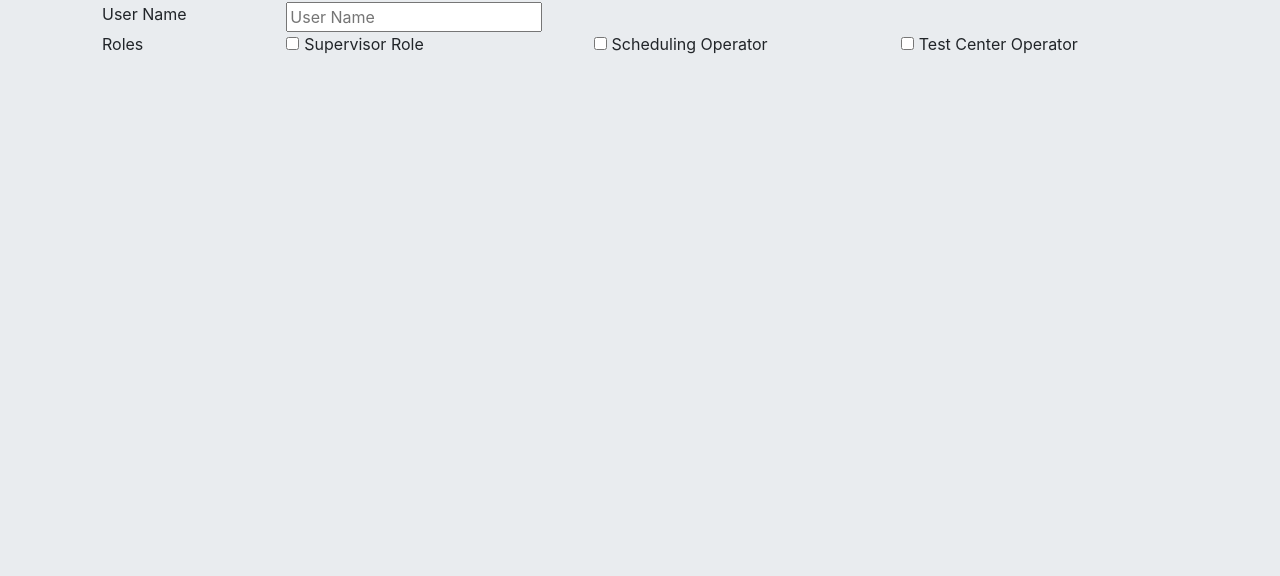
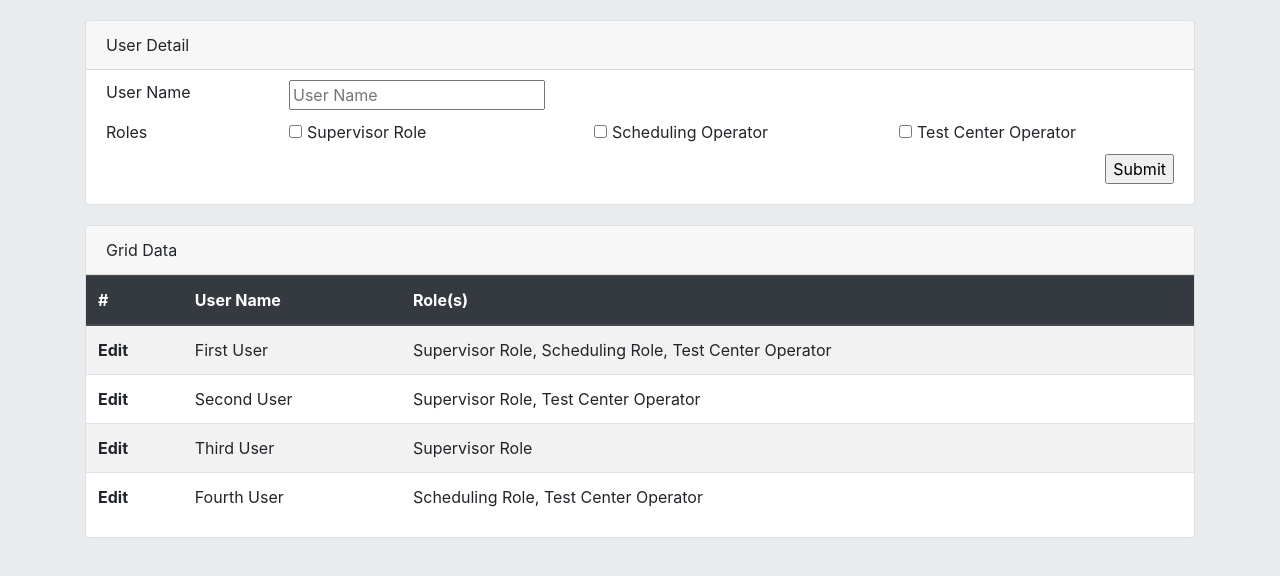
Before and after one commit to gitsjhare/OracleRoles, an Angular app: page / in a window 1280 px wide. Shown: the top 576 px of the page. Built offline with nearby package versions, Linux system fonts and the light colour scheme.

Commit message:
demo completed

```diff
--- a/src/app/Roles/roles.component.html
+++ b/src/app/Roles/roles.component.html
@@ -1,4 +1,8 @@
-<div class="row ComponentBody">
+<div class="card margintop_20">
+    <div class="card-header">
+      User Detail
+    </div>
+<div class="row ComponentBody margintop_10">
   <div class="col-2">
     User Name
   </div>
@@ -6,9 +10,9 @@
     <input type="text" [(ngModel)]="UserName" placeholder="User Name" autocomplete="false">
   </div>
   <div class="w-100"></div>
-  <div class="col-2">Roles</div>
+  <div class="col-2 margintop_10">Roles</div>
   <div class="col-10">
-    <div class="row">
+    <div class="row margintop_10">
       <div class="col">
         <input type="checkbox" [(ngModel)]="Roles[0].UserRolesVal">
         <label>{{Roles[0].UserRole}}</label>
@@ -23,4 +27,34 @@
       </div>
     </div>
   </div>
+  <div class="col-12 text-right margintop_10">
+    <input type="button" value="Submit" (click)="UpdateRoles()"/>
+  </div>
 </div>
+</div>
+
+<div class="margintop_20 table-responsive">
+  <div class="card">
+    <div class="card-header">
+      Grid Data
+    </div>
+    <table class="table table-striped">
+      <thead class="thead-dark">
+        <tr>
+          <th scope="col-1">#</th>
+          <th scope="col-3">User Name</th>
+          <th scope="col-8">Role(s)</th>
+        </tr>
+      </thead>
+      <tbody>
+        <tr *ngFor="let GridRow of UserRoleGrid">
+          <th scope="row">Edit</th>
+          <td> {{GridRow.UserName}}</td>
+          <td><span *ngFor="let UserRoles of GridRow.Roles;let i = index">
+              {{UserRoles.UserRole}}<span *ngIf="GridRow.Roles.length>(i+1)">,</span>
+            </span></td>
+        </tr>
+      </tbody>
+    </table>
+  </div>
+</div>
--- a/src/app/Roles/roles.component.scss
+++ b/src/app/Roles/roles.component.scss
@@ -1,6 +1,13 @@
 .ComponentBody {
-    margin: 2px;
+    margin: 20px 5px;
 }
 label{
     margin: 0px 5px;
 }
+
+.margintop_20{
+    margin-top: 20px;
+}
+.margintop_10{
+    margin-top: 10px;
+}
--- a/src/app/Roles/roles.component.ts
+++ b/src/app/Roles/roles.component.ts
@@ -6,21 +6,77 @@ import { Component, OnInit } from '@angular/core';
   styleUrls: ['./roles.component.scss']
 })
 export class RolesComponent implements OnInit, Roles {
+  UserRoleGrid: Roles[];
   Roles: RoleData[];
   UserName: string;
+  AddNewRole: Roles[];
+
   constructor() {
     this.Roles = this.SetupRoles();
   }
 
   ngOnInit() {
+    this.GetUserforGrid();
   }
   private SetupRoles() {
     let UserRoles: RoleData[];
     UserRoles = [
-  {UserRole: 'Supervisor Role', UserRolesVal: false},
-  {UserRole: 'Scheduling Operator', UserRolesVal: false},
-  {UserRole: 'Test Center Operator', UserRolesVal: false}
+      { UserRole: 'Supervisor Role', UserRolesVal: false },
+      { UserRole: 'Scheduling Operator', UserRolesVal: false },
+      { UserRole: 'Test Center Operator', UserRolesVal: false }
     ];
     return UserRoles;
   }
+  private GetUserforGrid() {
+    this.UserRoleGrid = [
+      {
+        UserName: 'First User',
+        Roles:
+          [
+            { UserRole: 'Supervisor Role', UserRolesVal: true },
+            { UserRole: 'Scheduling Role', UserRolesVal: false },
+            { UserRole: 'Test Center Operator', UserRolesVal: true }
+          ]
+      },
+      {
+        UserName: 'Second User',
+        Roles:
+          [
+            { UserRole: 'Supervisor Role', UserRolesVal: true },
+            { UserRole: 'Test Center Operator', UserRolesVal: true }
+          ]
+      },
+      {
+        UserName: 'Third User',
+        Roles:
+          [
+            { UserRole: 'Supervisor Role', UserRolesVal: true },
+          ]
+      },
+      {
+        UserName: 'Fourth User',
+        Roles:
+          [
+            { UserRole: 'Scheduling Role', UserRolesVal: false },
+            { UserRole: 'Test Center Operator', UserRolesVal: true }
+          ]
       }
+    ];
+  }
+  public UpdateRoles() {
+   const SRolesArray: RoleData[] = new Array();
+    if (this.UserName !== undefined && this.UserName !== '') {
+      this.Roles.forEach(function (value) {
+        if (value.UserRolesVal === true) {
+          SRolesArray.push({UserRole: value.UserRole, UserRolesVal: value.UserRolesVal});
+        }
+      });
+      console.log(SRolesArray);
+      this.AddNewRole = [{
+        UserName: this.UserName,
+        Roles: SRolesArray
+      }];
+      this.UserRoleGrid.push(this.AddNewRole[0]);
+    }
+  }
+}
```
Lines whose indentation alone changed are shown as unchanged.
